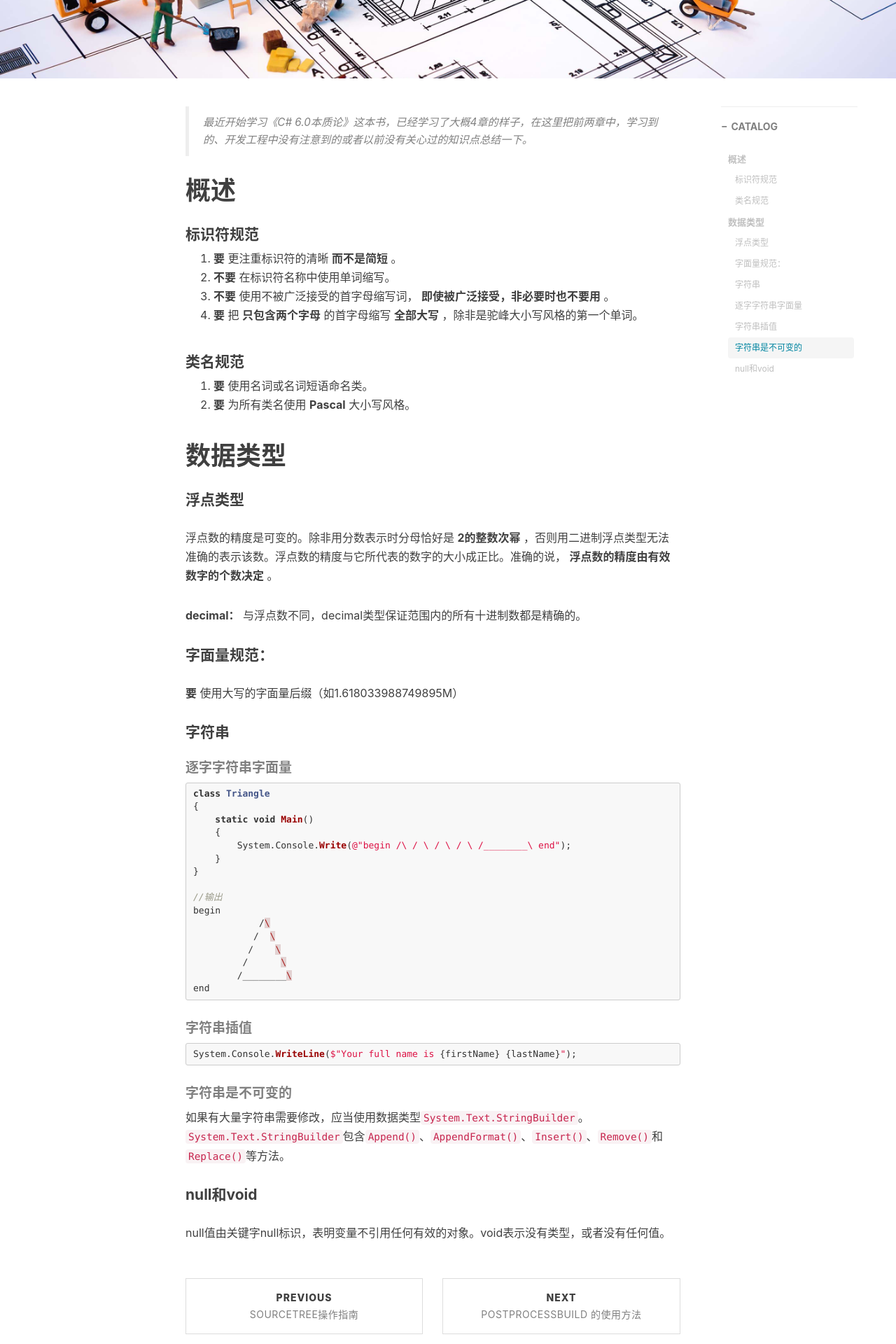
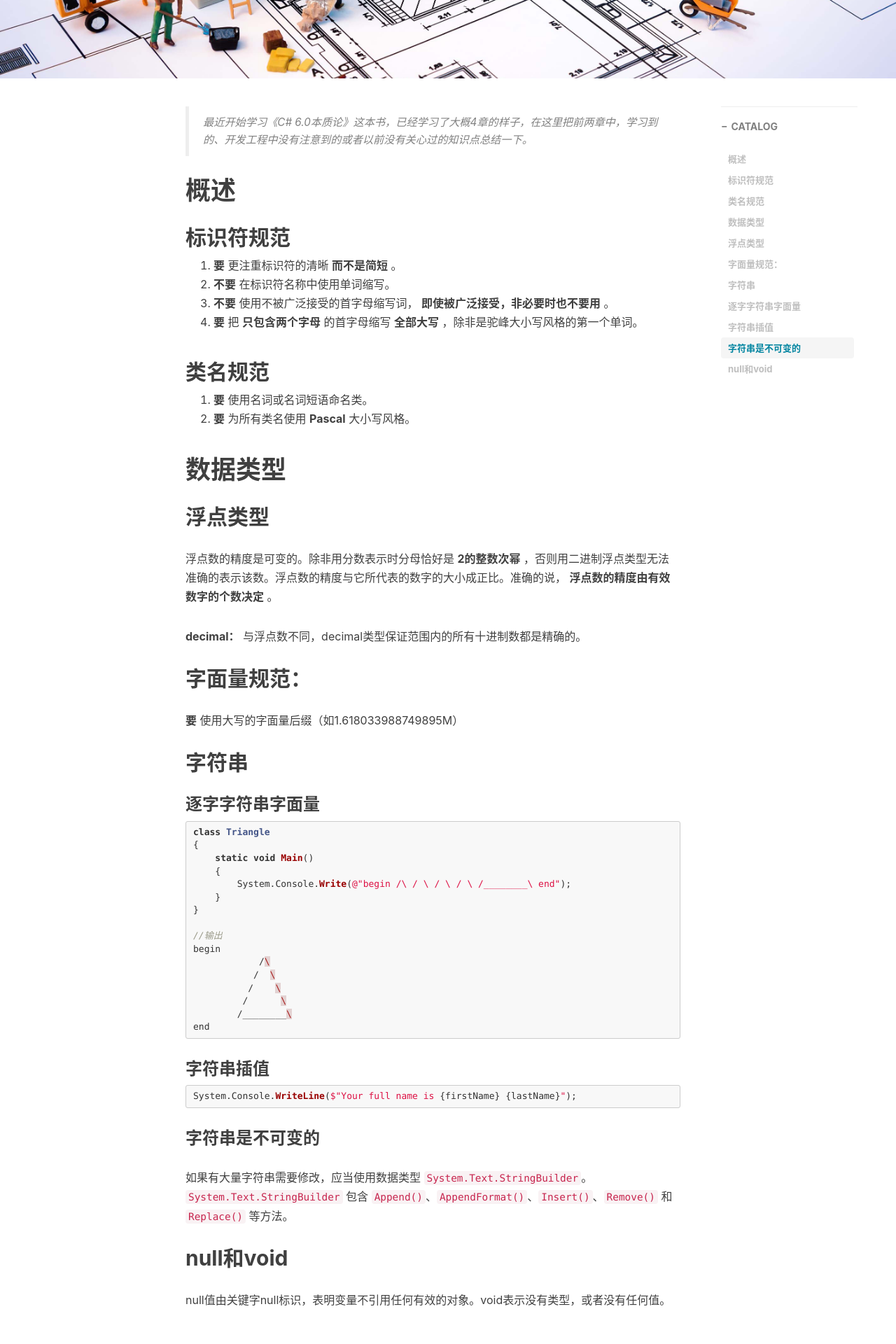
Before and after one commit to smjCoder/smjCoder.github.io, a Jekyll site: the page built from _posts/2018-06-14-C#-从基础学起.md, in a window 1280 px wide. Shown: the part 411-2331 px from the top of the page at 70% size. Built offline with Jekyll 4.4.1, drawn with Linux system fonts in a browser that asks for light colours; nearby versions of some CDN libraries; comment, search, counter and statistics services are not loaded.

Commit message:
规范三篇博客

````diff
--- a/_posts/2018-06-14-C#-从基础学起.md
+++ b/_posts/2018-06-14-C#-从基础学起.md
@@ -15,34 +15,35 @@ tags:
 
 # 概述
 
-#### 标识符规范
-1.  __要__ 更注重标识符的清晰 __而不是简短__ 。
-2.  __不要__ 在标识符名称中使用单词缩写。
-3.  __不要__ 使用不被广泛接受的首字母缩写词， __即使被广泛接受，非必要时也不要用__ 。
-4.  __要__ 把 __只包含两个字母__ 的首字母缩写 __全部大写__ ，除非是驼峰大小写风格的第一个单词。
+## 标识符规范
 
-#### 类名规范
+1. __要__ 更注重标识符的清晰 __而不是简短__ 。
+2. __不要__ 在标识符名称中使用单词缩写。
+3. __不要__ 使用不被广泛接受的首字母缩写词， __即使被广泛接受，非必要时也不要用__ 。
+4. __要__ 把 __只包含两个字母__ 的首字母缩写 __全部大写__ ，除非是驼峰大小写风格的第一个单词。
 
-1.  __要__ 使用名词或名词短语命名类。
-2.  __要__ 为所有类名使用 __Pascal__ 大小写风格。
+## 类名规范
+
+1. __要__ 使用名词或名词短语命名类。
+2. __要__ 为所有类名使用 __Pascal__ 大小写风格。
 
 # 数据类型
 
-#### 浮点类型
+## 浮点类型
 
 浮点数的精度是可变的。除非用分数表示时分母恰好是 __2的整数次幂__ ，否则用二进制浮点类型无法准确的表示该数。浮点数的精度与它所代表的数字的大小成正比。准确的说， __浮点数的精度由有效数字的个数决定__ 。
 
 __decimal：__ 与浮点数不同，decimal类型保证范围内的所有十进制数都是精确的。
 
-#### 字面量规范：
+## 字面量规范：
 
 __要__ 使用大写的字面量后缀（如1.618033988749895M）
 
-#### 字符串
+## 字符串
 
-##### 逐字字符串字面量
+### 逐字字符串字面量
 
-```c#
+```csharp
 class Triangle
 {
     static void Main()
@@ -67,16 +68,16 @@ begin
 end
 ```
 
-##### 字符串插值
+### 字符串插值
 
-```c#
+```csharp
 System.Console.WriteLine($"Your full name is {firstName} {lastName}");
 ```
 
-##### 字符串是不可变的
+### 字符串是不可变的
 
-如果有大量字符串需要修改，应当使用数据类型``` System.Text.StringBuilder```。``` System.Text.StringBuilder```包含`Append()`、`AppendFormat()`、`Insert()`、`Remove()`和`Replace()`等方法。
+如果有大量字符串需要修改，应当使用数据类型 `System.Text.StringBuilder`。`System.Text.StringBuilder` 包含 `Append()`、`AppendFormat()`、`Insert()`、`Remove()` 和 `Replace()` 等方法。
 
-#### null和void
+## null和void
 
 null值由关键字null标识，表明变量不引用任何有效的对象。void表示没有类型，或者没有任何值。
````
Also changed, not shown: _posts/2018-06-22-PostProcessBuild-的使用方法.md (+23 -29 lines), _posts/2018-06-22-完了！我的资源提交错了！.md (+1 -3 lines).
